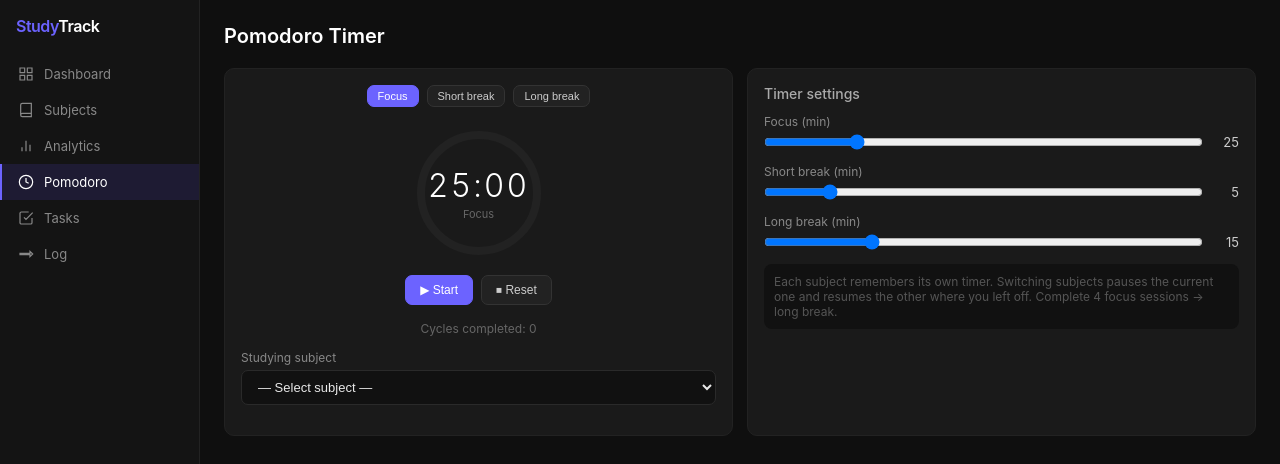
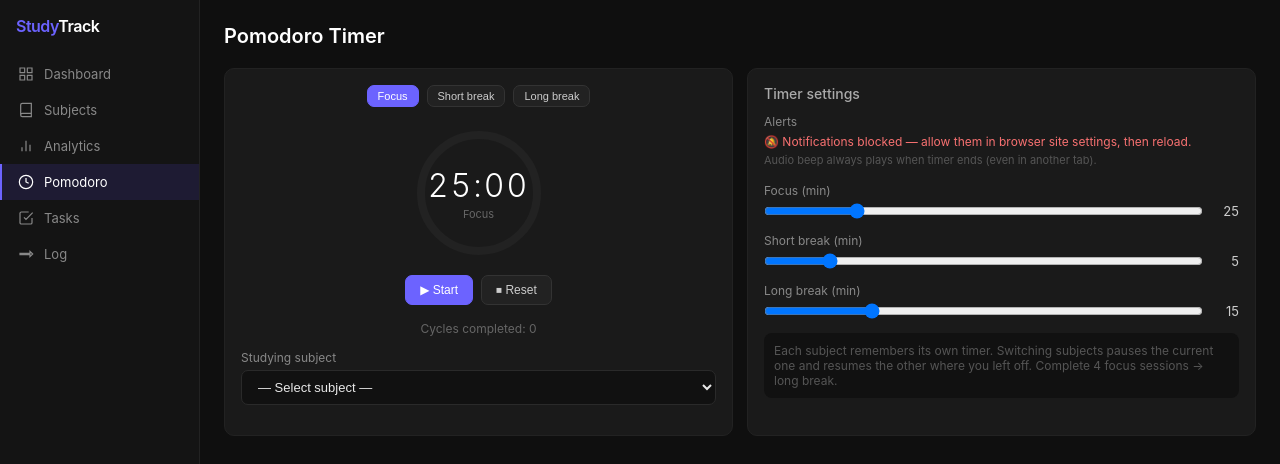
Before and after one commit to Gagan-meena/StudyTrack, a React (Create React App) app: page / in a window 1280 px wide. Both pictures are taken after a click on the element "Pomodoro". Shown: the top 464 px of the page. Built offline with nearby package versions, Linux system fonts and the light colour scheme.

Commit message:
add audio beep and notification permission UI for timer alerts

```diff
--- a/src/components/Pomodoro.jsx
+++ b/src/components/Pomodoro.jsx
@@ -1,4 +1,4 @@
-import React, { useEffect, useRef, useCallback } from 'react';
+import React, { useEffect, useRef, useCallback, useState } from 'react';
 import { useStudy } from '../context/StudyContext';
 import { useLocalStorage } from '../hooks/useLocalStorage';
 
@@ -6,6 +6,9 @@ export default function Pomodoro() {
   const { subjects, pomState, setPomState, logSession, addLog, subjectTimers, setSubjectTimers } = useStudy();
   const [settings, setSettings] = useLocalStorage('st_pom_settings', { focus: 25, short: 5, long: 15 });
   const intervalRef = useRef(null);
+  const [notifPerm, setNotifPerm] = useState(() =>
+    'Notification' in window ? Notification.permission : 'denied'
+  );
 
   const modeTime = {
     focus: settings.focus * 60,
@@ -22,22 +25,40 @@ export default function Pomodoro() {
   const r = 58, cx = 70, cy = 70;
   const circ = 2 * Math.PI * r;
 
-  // Request notification permission once on mount
-  useEffect(() => {
-    if ('Notification' in window && Notification.permission === 'default') {
-      Notification.requestPermission();
-    }
+  const requestNotifPermission = useCallback(async () => {
+    if (!('Notification' in window)) return;
+    const result = await Notification.requestPermission();
+    setNotifPerm(result);
+  }, []);
+
+  const playBeep = useCallback(() => {
+    try {
+      const ctx = new (window.AudioContext || window.webkitAudioContext)();
+      [0, 0.35, 0.7].forEach((delay) => {
+        const osc = ctx.createOscillator();
+        const gain = ctx.createGain();
+        osc.connect(gain);
+        gain.connect(ctx.destination);
+        osc.type = 'sine';
+        osc.frequency.value = 880;
+        gain.gain.setValueAtTime(0.4, ctx.currentTime + delay);
+        gain.gain.exponentialRampToValueAtTime(0.001, ctx.currentTime + delay + 0.3);
+        osc.start(ctx.currentTime + delay);
+        osc.stop(ctx.currentTime + delay + 0.3);
+      });
+    } catch (_) {}
   }, []);
 
   const notify = useCallback((mode, subjectName) => {
+    playBeep();
     if (!('Notification' in window) || Notification.permission !== 'granted') return;
     const msgs = {
-      focus: `✅ Focus session complete${subjectName ? ` — ${subjectName}` : ''}! Time for a break.`,
+      focus: `✅ Focus complete${subjectName ? ` — ${subjectName}` : ''}! Time for a break.`,
       short: '⏰ Short break over! Ready to focus?',
       long: '⏰ Long break over! Back to work.',
     };
     new Notification('StudyTrack', { body: msgs[mode] || 'Timer complete!' });
-  }, []);
+  }, [playBeep]);
 
   useEffect(() => {
     if (pomState.running) {
@@ -206,6 +227,23 @@ export default function Pomodoro() {
         {/* Settings */}
         <div className="card">
           <h2>Timer settings</h2>
+          <div className="form-group" style={{ marginBottom: 16 }}>
+            <label className="form-label">Alerts</label>
+            {notifPerm === 'granted' ? (
+              <div style={{ fontSize: 12, color: '#4ade80' }}>🔔 Browser notifications enabled</div>
+            ) : notifPerm === 'denied' ? (
+              <div style={{ fontSize: 12, color: '#f87171' }}>
+                🔕 Notifications blocked — allow them in browser site settings, then reload.
+              </div>
+            ) : (
+              <button className="btn btn-sm btn-primary" onClick={requestNotifPermission}>
+                🔔 Enable browser notifications
+              </button>
+            )}
+            <div style={{ fontSize: 11, color: '#555', marginTop: 4 }}>
+              Audio beep always plays when timer ends (even in another tab).
+            </div>
+          </div>
           {[
             ['focus', 'Focus (min)', 1, 120],
             ['short', 'Short break (min)', 1, 30],
```
